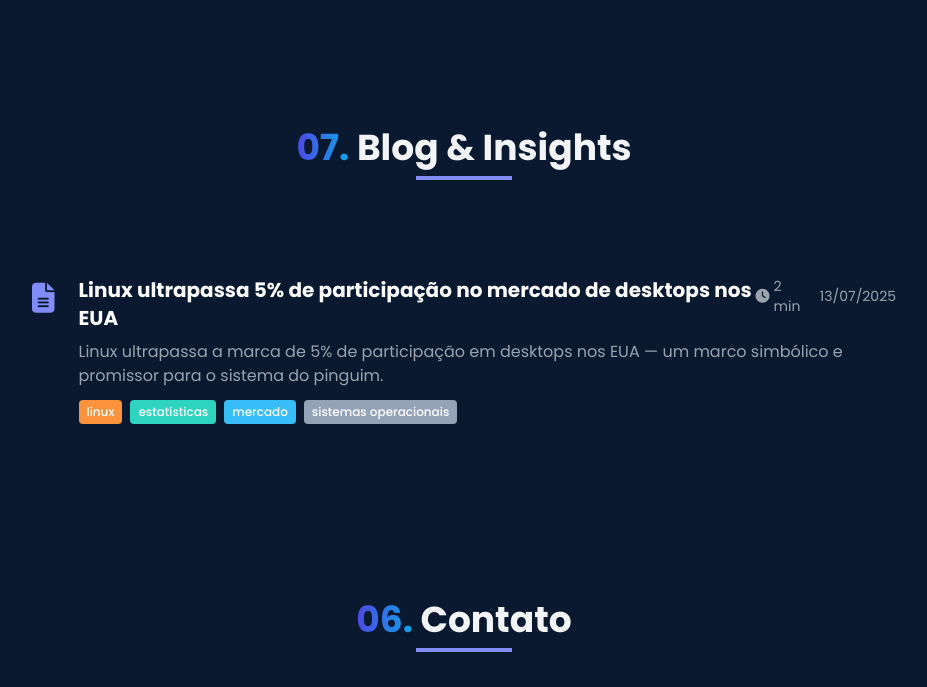
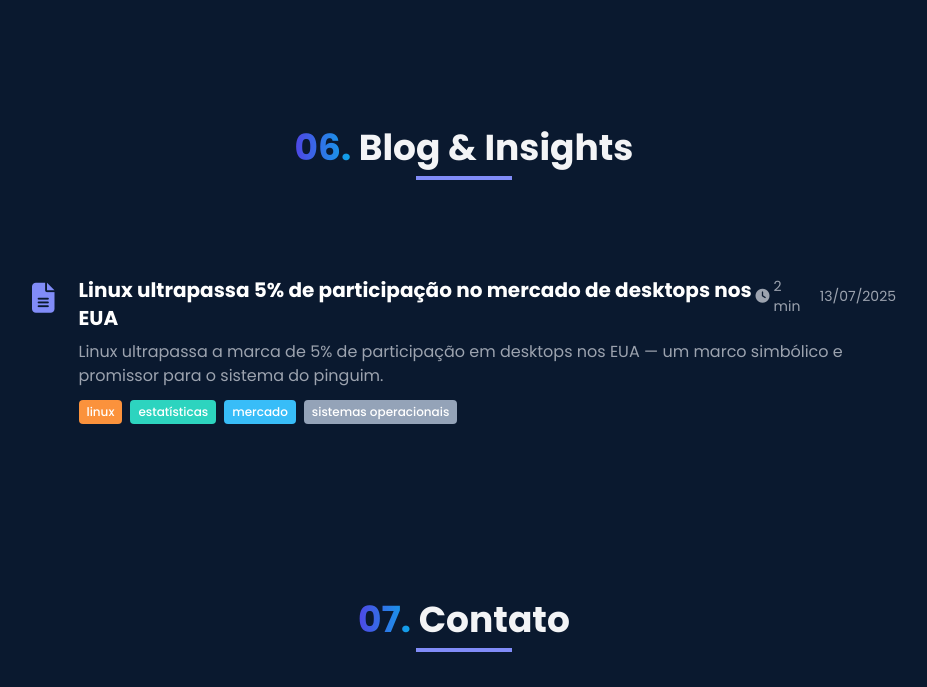
Before and after one commit to rflmoreira/rafael-moreira-portfolio, an Angular app: page / in a window 1280 px wide. Shown: the part 4100-4787 px from the top of the page, without its empty margins (176-1103 px from the left). Built offline with nearby package versions, Linux system fonts and the light colour scheme.

Commit message:
ajusta numeração das seções blog e contato

```diff
--- a/src/app/articles/articles.html
+++ b/src/app/articles/articles.html
@@ -6,7 +6,7 @@
       <!-- Header da seção -->
       <div class="reveal">
         <h2 class="text-4xl font-bold text-center mb-2 text-gray-100">
-          <span class="text-gradient">07.</span> Blog & Insights
+          <span class="text-gradient">06.</span> Blog & Insights
         </h2>
         <div class="w-24 h-1 bg-indigo-400 mx-auto mb-20"></div>
       </div>
--- a/src/app/contact/contact.html
+++ b/src/app/contact/contact.html
@@ -2,7 +2,7 @@
     <div class="container mx-auto px-6">
         <div class="reveal">
             <h2 class="text-4xl font-bold text-center mb-2 text-gray-100">
-                <span class="text-gradient">06.</span> Contato
+                <span class="text-gradient">07.</span> Contato
             </h2>
             <div class="w-24 h-1 bg-indigo-400 mx-auto mb-8"></div>
             <h3 class="text-3xl font-bold text-white mb-4">Vamos conversar?</h3>
```
